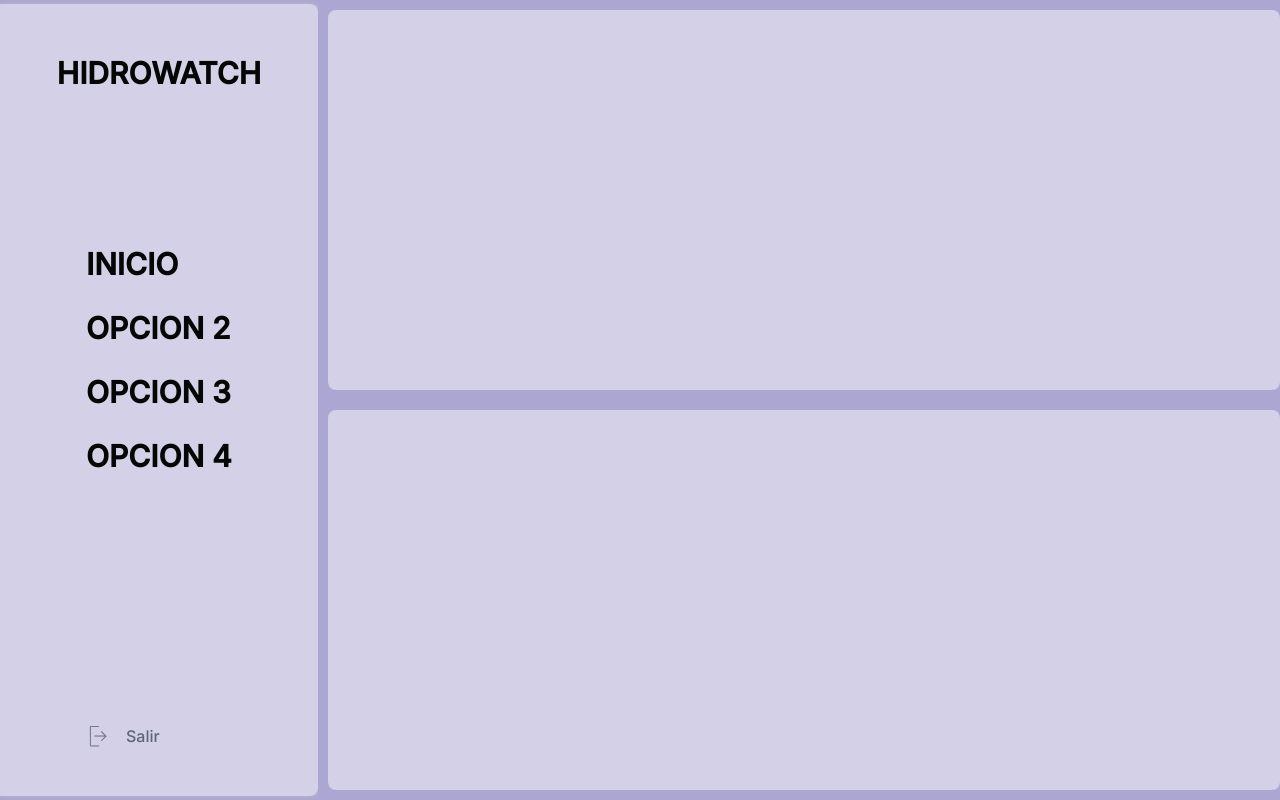
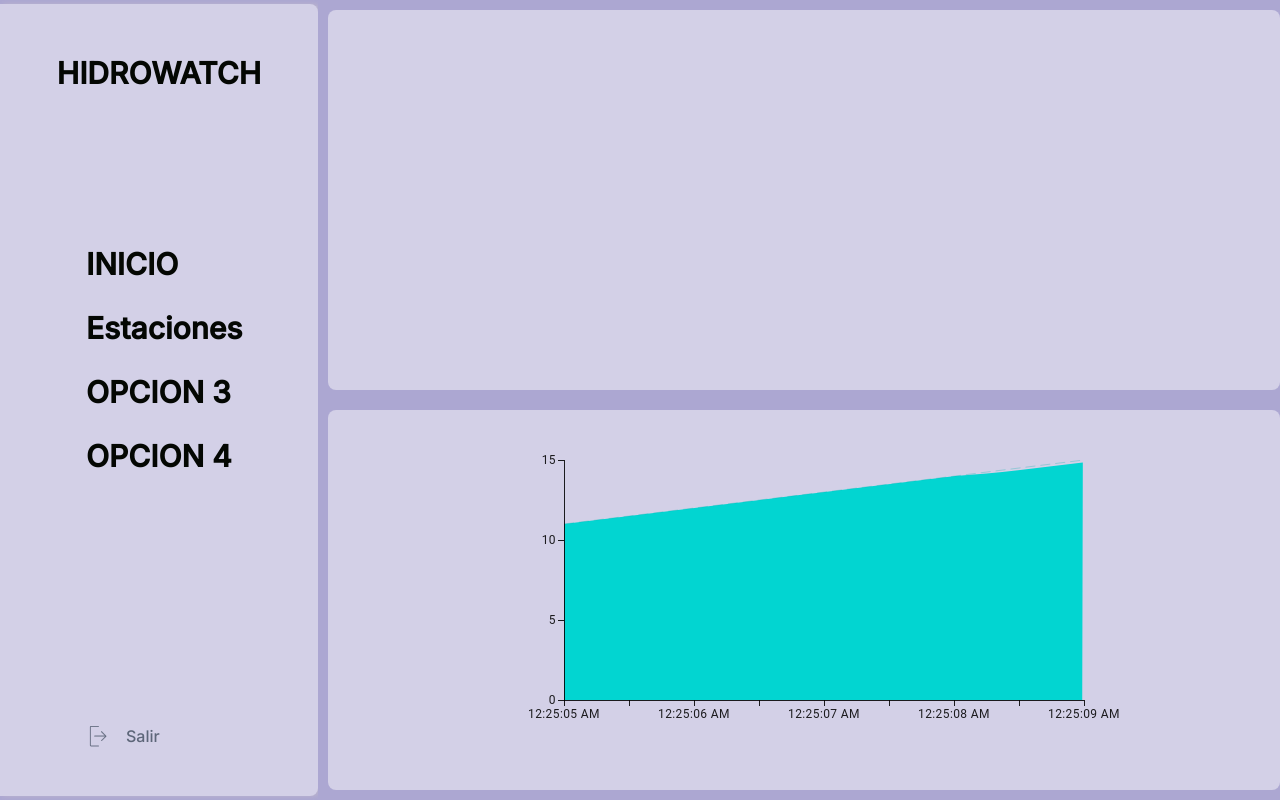
Before and after one commit to EddieToledoE/UI-HidroWatch, a Next.js app: page /menu in a window 1280 px wide. Built offline with nearby package versions, Linux system fonts and the light colour scheme.

Commit message:
Se ha creado la grafica para la temperatura

```diff
--- a/package.json
+++ b/package.json
@@ -13,6 +13,7 @@
     "@emotion/styled": "^11.11.5",
     "@mui/icons-material": "^5.15.15",
     "@mui/material": "^5.15.15",
+    "@mui/x-charts": "^7.2.0",
     "axios": "^1.6.8",
     "next": "14.2.1",
     "react": "^18",
--- a/src/app/components/Bar.css
+++ b/src/app/components/Bar.css
@@ -84,6 +84,9 @@ a{
     margin-top: 40px;
 
 }
+.Paginas-Enlaces :hover{
+    color: #45892e;
+}
 
 
 
--- a/src/app/components/Bar.tsx
+++ b/src/app/components/Bar.tsx
@@ -28,8 +28,7 @@ function Bar() {
               <>
                 <li className="Paginas">
                   <Link className="Paginas-Enlaces" href="/inventario">
-
-                   OPCION 2
+                   Estaciones
                   </Link>
                 </li>
                 <li className="Paginas">
@@ -38,17 +37,11 @@ function Bar() {
                   </Link>
                 </li>
               </>
-
-
             <li className="Paginas">
               <Link className="Paginas-Enlaces" href="/expedientes">
-
                OPCION 4
               </Link>
             </li>
-
-
-
           </ul>
         </div>
       </div>
--- /dev/null
+++ b/src/app/components/GraficaT.tsx
@@ -0,0 +1,85 @@
+import React, { useState, useEffect } from 'react';
+import { LineChart } from '@mui/x-charts/LineChart';
+
+interface TemperatureData {
+  time: Date;
+  temperature: number;
+}
+
+export default function WaterTemperatureChart(): JSX.Element {
+  const [temperatureData, setTemperatureData] = useState<TemperatureData[]>([]);
+
+  useEffect(() => {
+    const generateWaterTemperatureData = () => {
+      let waterTemperature = 10;
+      const newData: TemperatureData[] = [];
+
+      const interval = setInterval(() => {
+        waterTemperature += 1;
+
+        if (waterTemperature > 100) {
+          waterTemperature = 10;
+        }
+
+        // Agregamos la lógica para enviar una alerta si la temperatura es mayor que 60 grados
+        // if (waterTemperature > 60) {
+        //   alert('¡Atención! La temperatura del agua ha superado los 60 grados Celsius.');
+        // }
+
+        newData.push({
+          time: new Date(),
+          temperature: waterTemperature,
+        });
+
+        setTemperatureData([...newData]);
+
+        console.log("Time:", new Date(), "Temperature:", waterTemperature);
+      }, 1000);
+
+      return () => clearInterval(interval);
+    };
+
+    generateWaterTemperatureData();
+  }, []);
+
+  return (
+    <LineChart
+      sx={{
+        '& .MuiLineElement-root': {
+          strokeDasharray: '10 5',
+          strokeWidth: 0.3,
+        },
+        '& .MuiAreaElement-series-Germany': {
+          fill: "url('#myGradient')",
+        },
+      }}
+      xAxis={[
+        {
+          id: 'Time',
+          data: temperatureData.map(data => data.time),
+          scaleType: 'time',
+          valueFormatter: (date) => date.toLocaleTimeString(),
+        },
+      ]}
+      series={[
+        {
+          id: 'Water Temperature',
+          data: temperatureData.map(data => data.temperature),
+          stack: 'total',
+          area: true,
+          showMark: false,
+        }
+      ]}
+      margin={{ left: 60, top: 10, right: 20 }}
+      width={600}
+      height={300}
+    >
+      <defs>
+        <linearGradient id="myGradient" gradientTransform="rotate(90)">
+          <stop offset="5%" stopColor="gold" />
+          <stop offset="95%" stopColor="red" />
+        </linearGradient>
+      </defs>
+    </LineChart>
+  );
+}
--- a/src/app/menu/page.tsx
+++ b/src/app/menu/page.tsx
@@ -4,6 +4,7 @@ import React from "react";
 import { useEffect, useState } from "react";
 import Bar from "../components/Bar";
 import './menu.css'
+import CSSCustomization from "../components/GraficaT";
 
 export default function Estadistica() {
 
@@ -21,6 +22,7 @@ export default function Estadistica() {
         </div>
         <div className="Contenedor-Envios">
           <div className="Grafica-Contenedor">
+          <CSSCustomization></CSSCustomization>
           </div>
         </div>
       </div>
```
Also changed, not shown: 1 other file (tests, documents, lock files or other folders).
